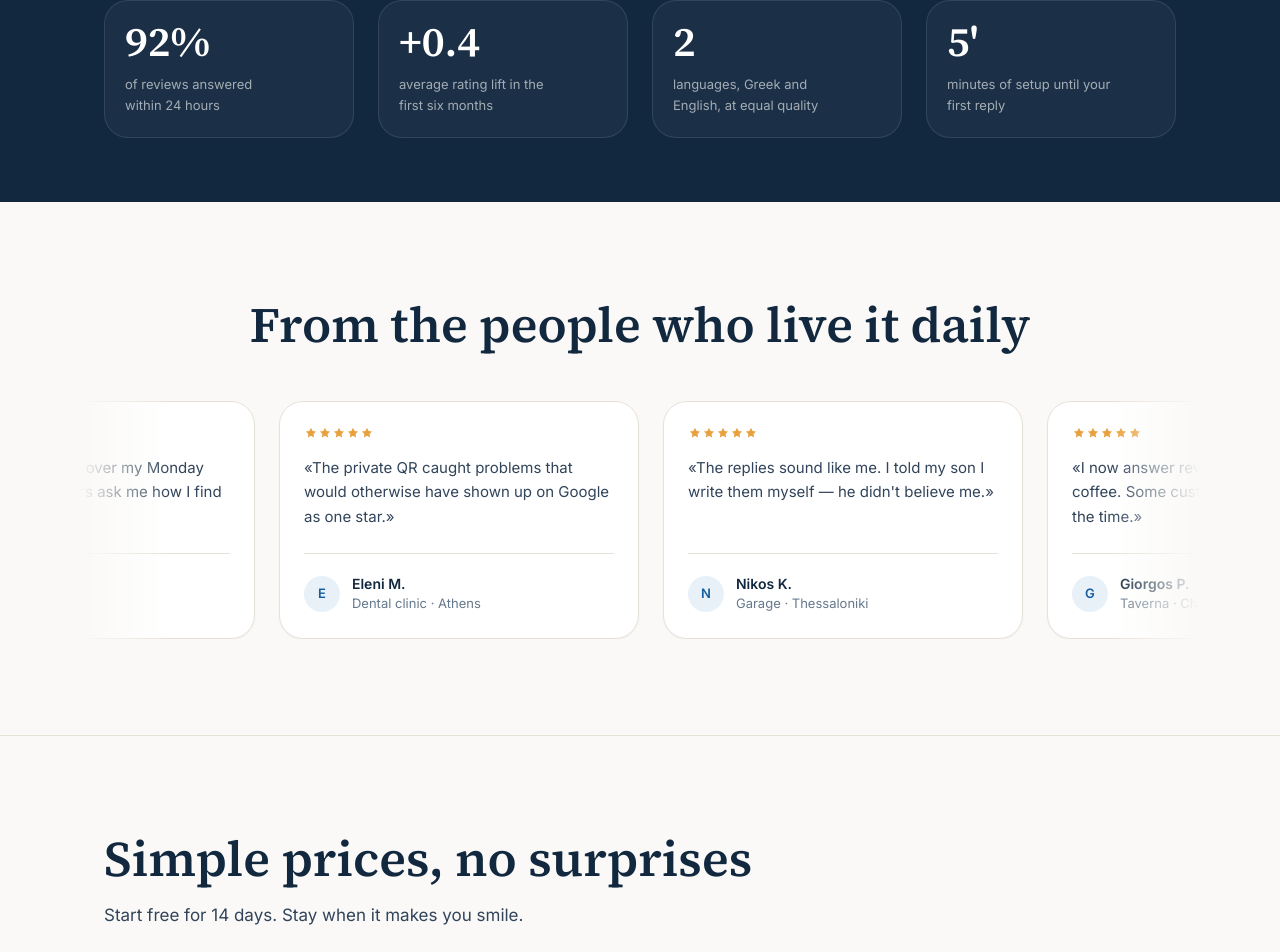
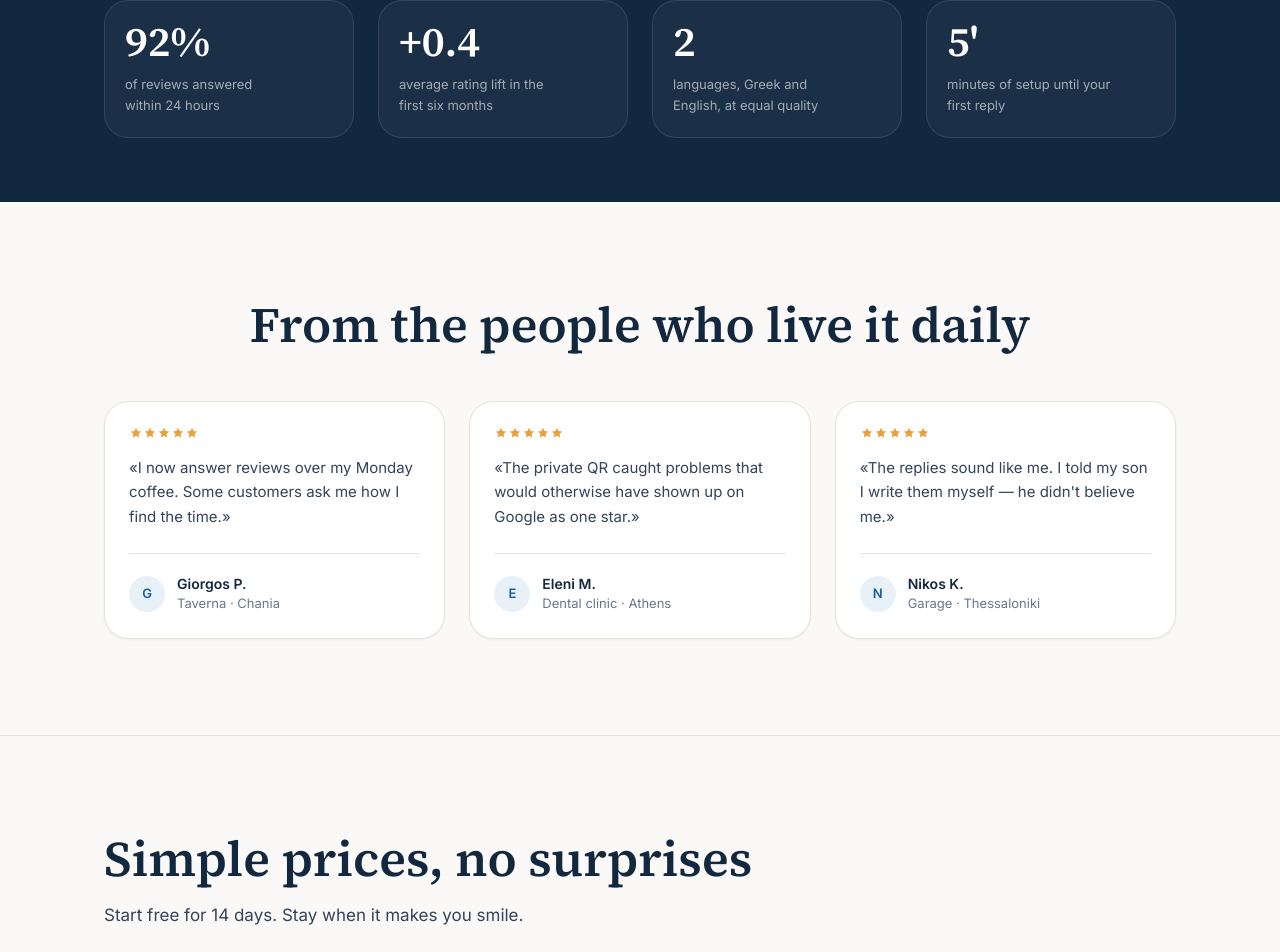
Before and after one commit to lippoh/Atterna, a Next.js app: page /en in a window 1280 px wide. Shown: the part 4917-5869 px from the top of the page. Built offline with nearby package versions, Linux system fonts and the light colour scheme.

Commit message:
fix:duplicate review section bug

```diff
--- a/src/components/marketing/sections.tsx
+++ b/src/components/marketing/sections.tsx
@@ -3,13 +3,13 @@
 // circles on a hairline that draws itself across when the section enters)
 // → four feature sections (alternating 6/6, check bullets, terracotta
 // underline CTA links, each proof mockup on a pointer-tilt card) → stats
-// band (ink-900, tilt cards) → testimonials as an infinite CSS marquee.
+// band (ink-900, tilt cards) → testimonials as ONE centered row of the
+// three unique comments (no marquee duplication — each quote shows once).
 // All copy from messages; arrays via t.raw().
 import { getTranslations } from "next-intl/server";
 import { Link } from "@/i18n/navigation";
 import { Reveal } from "@/components/ui/reveal";
 import { Tilt } from "@/components/ui/tilt";
-import { Marquee } from "@/components/ui/marquee";
 import {
   IconCheck,
   IconStarFilled,
@@ -336,27 +336,23 @@ export async function Testimonials() {
   const t = await getTranslations("landing.testimonials");
   const items = t.raw("items") as TestimonialItem[];
   return (
-    <section className="overflow-hidden py-16 md:py-24">
+    <section className="py-16 md:py-24">
       <div className="mx-auto max-w-[1120px] px-6">
         <Reveal>
           <h2 className="text-center font-display text-[clamp(2.1rem,1.5rem+2vw,3.25rem)] font-semibold leading-[1.12] text-ink-900">
             {t("title")}
           </h2>
         </Reveal>
-      </div>
-      {/* Infinite marquee — hover pauses it; edges fade out.
-       * Contained to the centered 1120px page rhythm: one card group
-       * (3 × 360px + gaps = 1152px) is wider than the 1120px marquee
-       * region, so the two-group loop stays seamless at EVERY viewport —
-       * full-bleed broke above 1092px (a growing gap swept the right side). */}
-      <Reveal delay={100} className="mt-12">
-        <div className="mx-auto max-w-[1120px]">
-          <Marquee duration={38} itemClassName="gap-6 pr-6">
-            {items.map((item) => (
-              <figure
-                key={item.name}
-                className="flex w-[300px] shrink-0 flex-col rounded-xl border border-line bg-surface p-6 shadow-xs transition-[transform,box-shadow] duration-200 hover:-translate-y-1 hover:shadow-md sm:w-[360px]"
-              >
+        {/* One row, three unique comments — each quote is on screen exactly
+         * once. (The old infinite marquee duplicated the card group for the
+         * loop, so the same comments were visible twice at once.) The grid
+         * keeps the three cards the same height and centers the row in the
+         * 1120px page rhythm; quotes flex so the author lines of all three
+         * cards align along one baseline. */}
+        <div className="mt-12 grid grid-cols-1 gap-6 md:grid-cols-3">
+          {items.map((item, i) => (
+            <Reveal key={item.name} delay={100 + i * 80}>
+              <figure className="flex h-full flex-col rounded-xl border border-line bg-surface p-6 shadow-xs transition-[transform,box-shadow] duration-200 hover:-translate-y-1 hover:shadow-md">
                 <div className="flex text-star-400" aria-label="5/5">
                   {Array.from({ length: 5 }).map((_, s) => (
                     <IconStarFilled key={s} className="size-3.5" />
@@ -377,10 +373,10 @@ export async function Testimonials() {
                   </div>
                 </figcaption>
               </figure>
+            </Reveal>
           ))}
-          </Marquee>
         </div>
-      </Reveal>
+      </div>
     </section>
   );
 }
```
Lines whose indentation alone changed are shown as unchanged.
